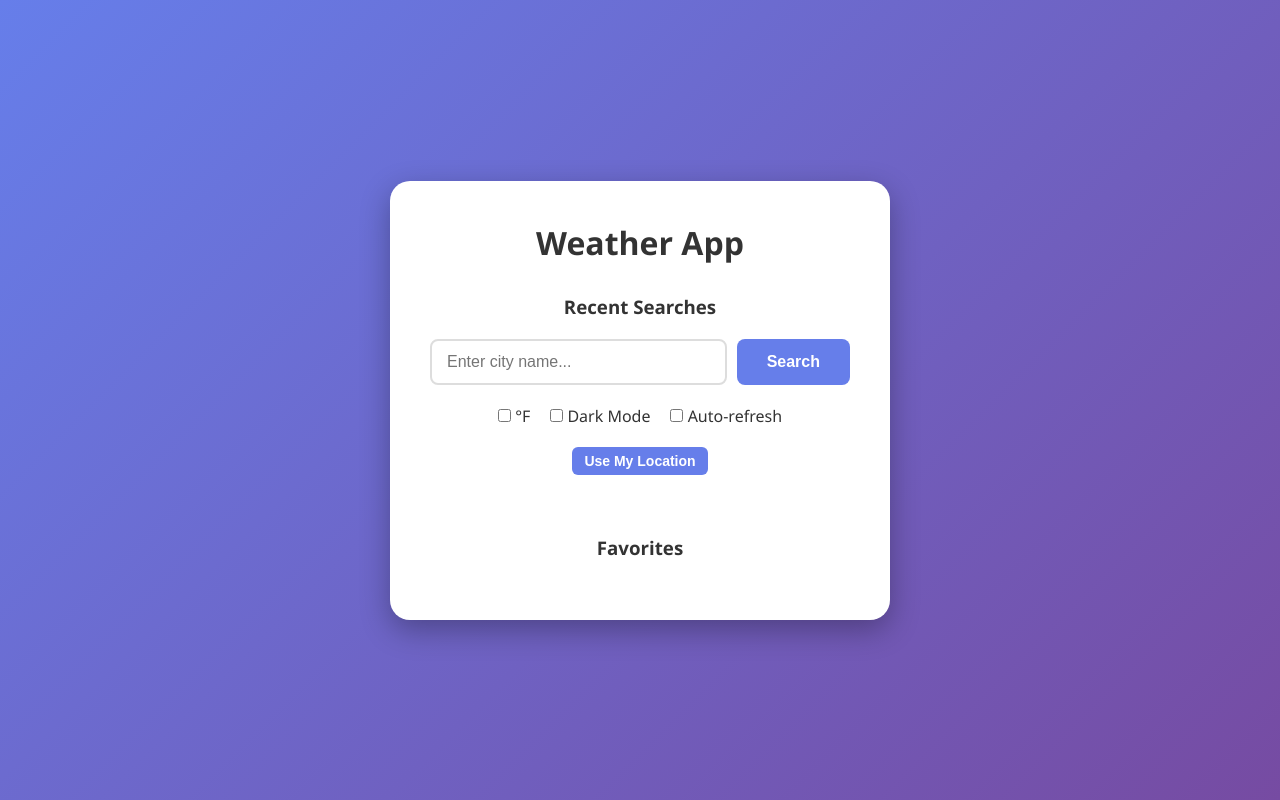
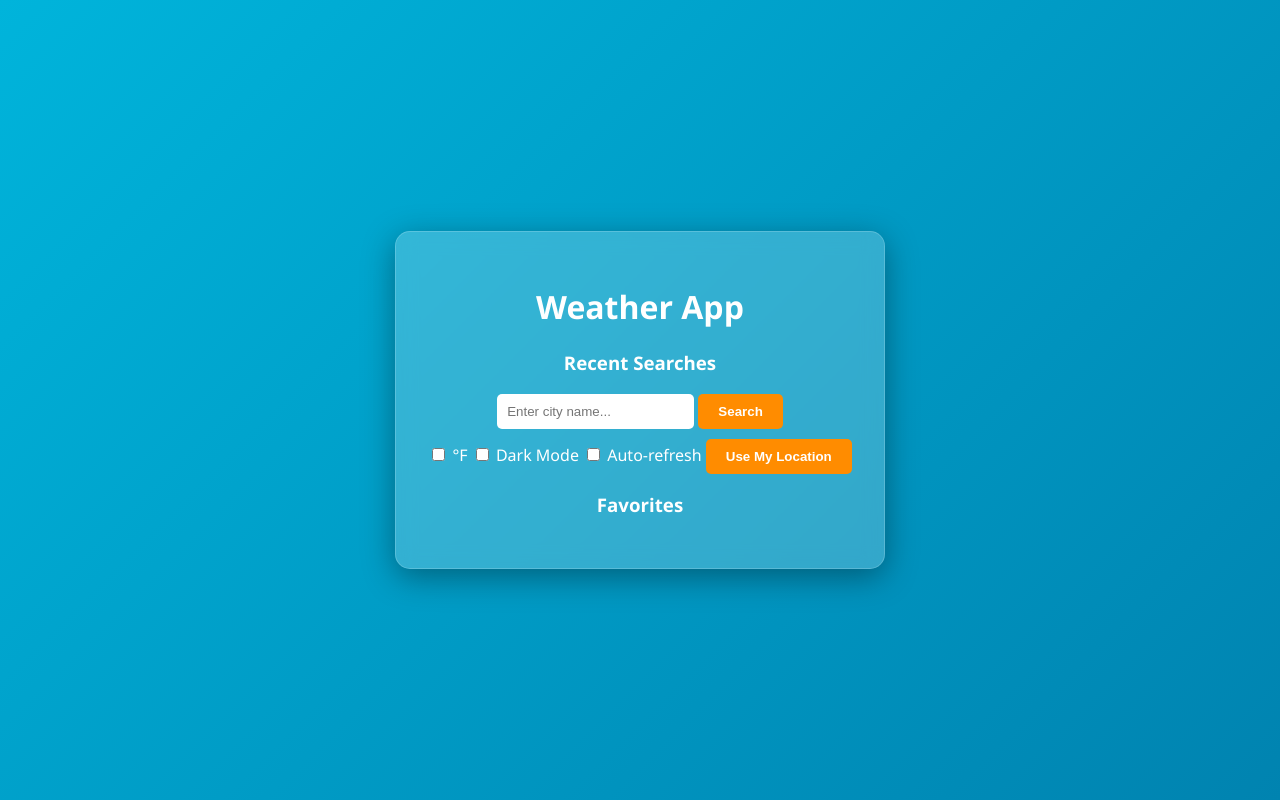
Before and after one commit to lavicat87-beep/cd-C-Users-laver-VS-Code-Weather-App-git-remote--v, a Flask app: page / in a window 1280 px wide. Run offline with Flask 3, Linux system fonts and the light colour scheme; data that the repository does not hold is empty.

Commit message:
Added new colors and glassmorphism design

```diff
--- a/static/style.css
+++ b/static/style.css
@@ -1,363 +1,41 @@
-* {
-    margin: 0;
-    padding: 0;
-    box-sizing: border-box;
-}
-
-:root {
-    --bg-gradient-start: #667eea;
-    --bg-gradient-end: #764ba2;
-    --container-bg: white;
-    --text-color: #333;
-    --secondary-text: #666;
-    --button-bg: #667eea;
-    --button-bg-hover: #764ba2;
-    --detail-bg: #f8f9fa;
-    --error-color: #e74c3c;
-}
-
-body.dark {
-    --bg-gradient-start: #2c3e50;
-    --bg-gradient-end: #4ca1af;
-    --container-bg: #333;
-    --text-color: #f0f0f0;
-    --secondary-text: #ccc;
-    --button-bg: #4ca1af;
-    --button-bg-hover: #357a8f;
-    --detail-bg: #444;
-    --error-color: #e74c3c;
-}
-
 body {
+    background: linear-gradient(135deg, #00b4db, #0083b0);
+    color: white;
     font-family: 'Segoe UI', Tahoma, Geneva, Verdana, sans-serif;
-    background: linear-gradient(135deg, var(--bg-gradient-start) 0%, var(--bg-gradient-end) 100%);
-    color: var(--text-color);
-    min-height: 100vh;
     display: flex;
     justify-content: center;
     align-items: center;
-    padding: 20px;
+    height: 100vh;
+    margin: 0;
 }
 
 .container {
-    background: var(--container-bg);
-    border-radius: 20px;
-    padding: 40px;
-    box-shadow: 0 10px 30px rgba(0, 0, 0, 0.3);
-    max-width: 500px;
-    width: 100%;
+    background: rgba(255, 255, 255, 0.2);
+    backdrop-filter: blur(10px);
+    padding: 2rem;
+    border-radius: 15px;
+    box-shadow: 0 8px 32px 0 rgba(0, 0, 0, 0.37);
+    text-align: center;
+    border: 1px solid rgba(255, 255, 255, 0.18);
 }
 
-h1 {
-    text-align: center;
-    color: var(--text-color);
-    margin-bottom: 30px;
-    font-size: 32px;
-}
-
-.search-box {
-    display: flex;
-    gap: 10px;
-    margin-bottom: 20px;
-}
-
-#cityInput {
-    flex: 1;
-    padding: 12px 15px;
-    border: 2px solid #ddd;
-    border-radius: 8px;
-    font-size: 16px;
-    transition: border-color 0.3s;
-}
-
-#cityInput:focus {
-    outline: none;
-    border-color: var(--button-bg);
+input {
+    padding: 10px;
+    border-radius: 5px;
+    border: none;
+    margin-bottom: 10px;
 }
 
 button {
-    padding: 12px 30px;
-    background: var(--button-bg);
+    background-color: #ff8c00;
     color: white;
     border: none;
-    border-radius: 8px;
-    font-size: 16px;
-    font-weight: 600;
+    padding: 10px 20px;
+    border-radius: 5px;
     cursor: pointer;
-    transition: background 0.3s;
+    font-weight: bold;
 }
 
 button:hover {
-    background: var(--button-bg-hover);
+    background-color: #e07b00;
 }
-
-button:active {
-    transform: scale(0.98);
-}
-
-.error {
-    color: var(--error-color);
-    text-align: center;
-    margin-bottom: 20px;
-    font-weight: 500;
-    min-height: 20px;
-}
-
-.options {
-    display: flex;
-    justify-content: center;
-    gap: 20px;
-    margin-bottom: 20px;
-    flex-wrap: wrap;
-}
-
-#geoBtn {
-    padding: 6px 12px;
-    border: none;
-    background: var(--button-bg);
-    color: white;
-    border-radius: 6px;
-    cursor: pointer;
-    font-size: 14px;
-    transition: background 0.3s;
-}
-
-#geoBtn:hover {
-    background: var(--button-bg-hover);
-}
-
-.history {
-    margin-bottom: 20px;
-    text-align: center;
-}
-
-.history-list {
-    list-style: none;
-    padding: 0;
-}
-
-.history li {
-    display: inline-block;
-    margin: 0 5px;
-    background: var(--detail-bg);
-    padding: 5px 10px;
-    border-radius: 6px;
-    cursor: pointer;
-    transition: background 0.3s;
-}
-
-.history li:hover {
-    background: var(--button-bg-hover);
-}
-
-.favorites {
-    margin-bottom: 20px;
-    text-align: center;
-}
-
-.favorites h3 {
-    margin-bottom: 10px;
-    color: var(--text-color);
-}
-
-.favorites-list {
-    list-style: none;
-    padding: 0;
-}
-
-.favorites li {
-    display: inline-block;
-    margin: 0 5px;
-    background: var(--detail-bg);
-    padding: 5px 10px;
-    border-radius: 6px;
-    cursor: pointer;
-    transition: background 0.3s;
-}
-
-.favorites li:hover {
-    background: var(--button-bg-hover);
-}
-
-.forecast {
-    margin-top: 30px;
-}
-
-.hourly {
-    margin-top: 20px;
-}
-
-.hourly-list {
-    display: flex;
-    justify-content: center;
-    gap: 10px;
-    flex-wrap: wrap;
-}
-
-.hourly-item {
-    background: var(--detail-bg);
-    padding: 10px;
-    border-radius: 8px;
-    text-align: center;
-    width: 60px;
-}
-
-.map-container {
-    margin-top: 20px;
-    text-align: center;
-}
-
-.map-view {
-    width: 100%;
-    height: 200px;
-    background: #ddd;
-    border-radius: 10px;
-}
-
-.forecast-list {
-    display: flex;
-    justify-content: center;
-    flex-wrap: wrap;
-    gap: 15px;
-}
-
-.forecast-item {
-    background: var(--detail-bg);
-    padding: 15px;
-    border-radius: 10px;
-    text-align: center;
-    width: 90px;
-}
-
-.forecast-item img {
-    width: 50px;
-    height: 50px;
-}
-
-.weather-info {
-    animation: fadeIn 0.3s ease-in;
-}
-
-@keyframes fadeIn {
-    from {
-        opacity: 0;
-        transform: translateY(10px);
-    }
-    to {
-        opacity: 1;
-        transform: translateY(0);
-    }
-}
-
-.weather-header {
-    text-align: center;
-    margin-bottom: 20px;
-    border-bottom: 2px solid var(--detail-bg);
-    padding-bottom: 15px;
-}
-
-.weather-title {
-    display: flex;
-    justify-content: center;
-    align-items: center;
-    gap: 10px;
-}
-
-.fav-btn {
-    background: none;
-    border: none;
-    font-size: 24px;
-    cursor: pointer;
-    color: var(--secondary-text);
-    transition: color 0.3s;
-}
-
-.fav-btn.active {
-    color: gold;
-}
-
-.weather-header h2 {
-    color: #333;
-    font-size: 24px;
-    margin-bottom: 5px;
-}
-
-.weather-header p {
-    color: #666;
-    font-size: 14px;
-    text-transform: capitalize;
-}
-
-.weather-main {
-    display: flex;
-    justify-content: center;
-    align-items: center;
-    gap: 20px;
-    margin: 30px 0;
-}
-
-.temperature {
-    font-size: 48px;
-    font-weight: bold;
-    color: #667eea;
-}
-
-#weatherIcon {
-    width: 120px;
-    height: 120px;
-}
-
-.weather-details {
-    display: grid;
-    grid-template-columns: 1fr 1fr;
-    gap: 15px;
-    margin-top: 30px;
-}
-
-.detail {
-    background: #f8f9fa;
-    padding: 15px;
-    border-radius: 10px;
-    text-align: center;
-    border-left: 4px solid #667eea;
-}
-
-.detail .label {
-    display: block;
-    color: #666;
-    font-size: 13px;
-    text-transform: uppercase;
-    margin-bottom: 5px;
-    font-weight: 600;
-}
-
-.detail span:last-child {
-    display: block;
-    color: #333;
-    font-size: 18px;
-    font-weight: 600;
-}
-
-@media (max-width: 480px) {
-    .container {
-        padding: 20px;
-    }
-
-    h1 {
-        font-size: 24px;
-        margin-bottom: 20px;
-    }
-
-    .weather-main {
-        flex-direction: column;
-    }
-
-    .temperature {
-        font-size: 36px;
-    }
-
-    #weatherIcon {
-        width: 100px;
-        height: 100px;
-    }
-}
```
